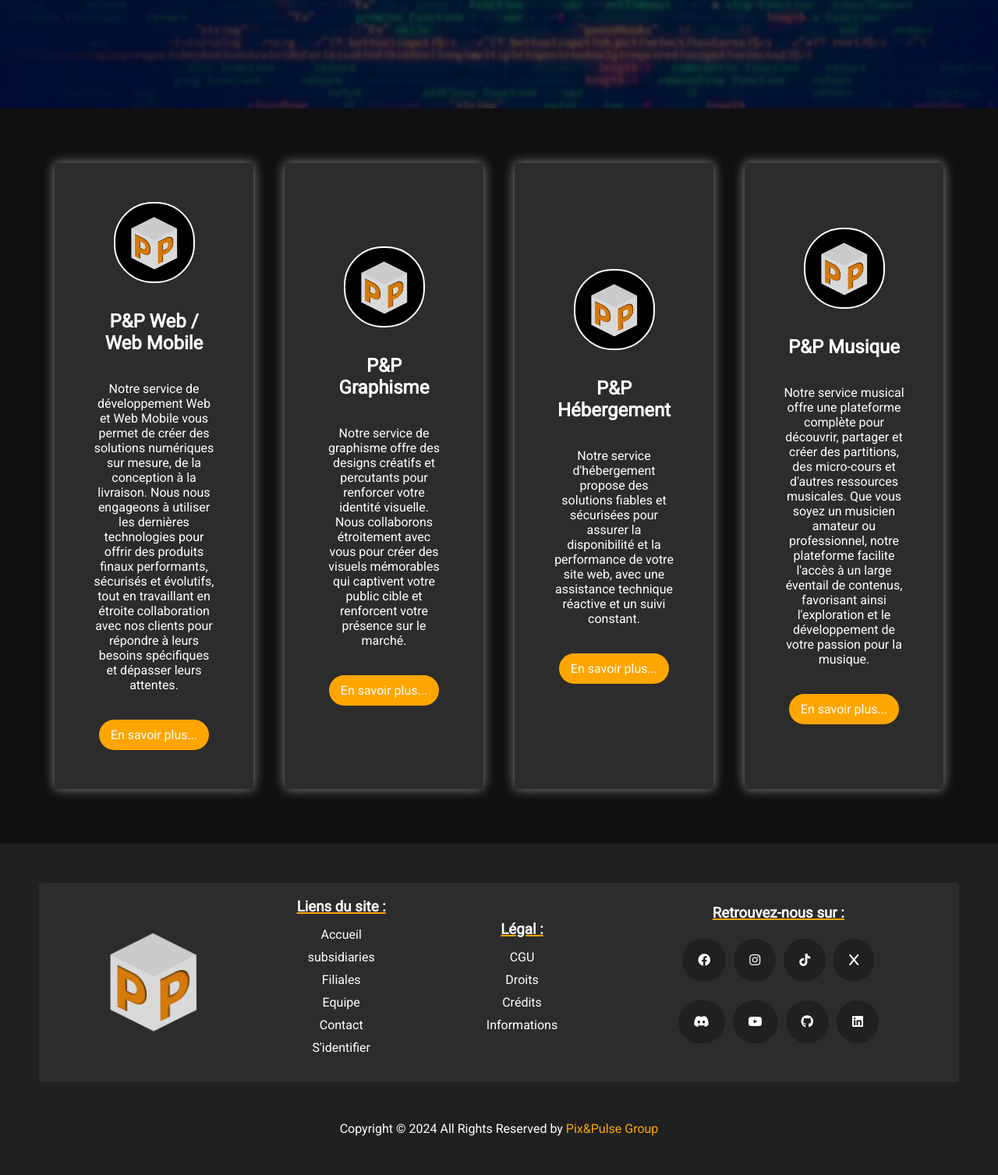
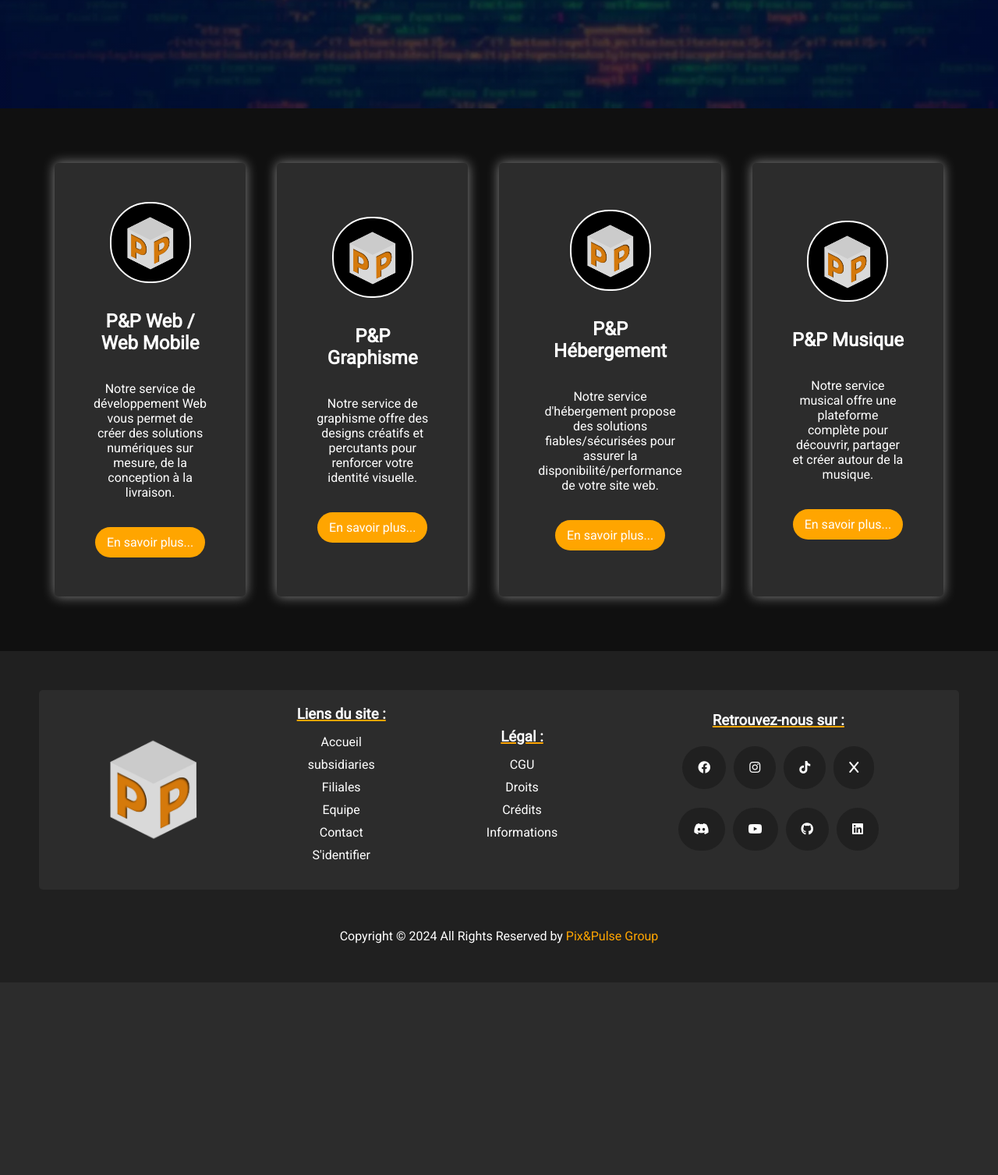
Before and after one commit to b-alvd/Pix-Pulse--group---Back, a PHP site: page / in a window 1280 px wide. Shown: the part 671-2178 px from the top of the page at 78% size. After the commit the page ends 1881 px from the top, so only its background shows below. Run offline with PHP 8.4, Linux system fonts and the light colour scheme.

Commit message:
modif subsidiaries

```diff
--- a/index.html
+++ b/index.html
@@ -91,25 +91,25 @@
                     <article id="subsidiaries_dev" class="subsidiaries_cards">
                         <img src="./public/assets/logo.webp" alt="">
                         <h2>P&P Web / Web Mobile</h2>
-                        <p>Notre service de développement Web et Web Mobile vous permet de créer des solutions numériques sur mesure, de la conception à la livraison. Nous nous engageons à utiliser les dernières technologies pour offrir des produits finaux performants, sécurisés et évolutifs, tout en travaillant en étroite collaboration avec nos clients pour répondre à leurs besoins spécifiques et dépasser leurs attentes.</p>
+                        <p>Notre service de développement Web vous permet de créer des solutions numériques sur mesure, de la conception à la livraison.</p>
                         <a href="">En savoir plus...</a>
                     </article>
                     <article id="subsidiaries_graphism" class="subsidiaries_cards">
                         <img src="./public/assets/logo.webp" alt="">
                         <h2>P&P Graphisme</h2>
-                        <p>Notre service de graphisme offre des designs créatifs et percutants pour renforcer votre identité visuelle. Nous collaborons étroitement avec vous pour créer des visuels mémorables qui captivent votre public cible et renforcent votre présence sur le marché.</p>
+                        <p>Notre service de graphisme offre des designs créatifs et percutants pour renforcer votre identité visuelle.</p>
                         <a href="">En savoir plus...</a>
                     </article>
                     <article id="subsidiaries_heberg" class="subsidiaries_cards">
                         <img src="./public/assets/logo.webp" alt="">
                         <h2>P&P Hébergement</h2>
-                        <p>Notre service d'hébergement propose des solutions fiables et sécurisées pour assurer la disponibilité et la performance de votre site web, avec une assistance technique réactive et un suivi constant.</p>
+                        <p>Notre service d'hébergement propose des solutions fiables/sécurisées pour assurer la disponibilité/performance de votre site web.</p>
                         <a href="">En savoir plus...</a>
                     </article>
                     <article id="subsidiaries_music" class="subsidiaries_cards">
                         <img src="./public/assets/logo.webp" alt="">
                         <h2>P&P Musique</h2>
-                        <p>Notre service musical offre une plateforme complète pour découvrir, partager et créer des partitions, des micro-cours et d'autres ressources musicales. Que vous soyez un musicien amateur ou professionnel, notre plateforme facilite l'accès à un large éventail de contenus, favorisant ainsi l'exploration et le développement de votre passion pour la musique.</p>
+                        <p>Notre service musical offre une plateforme complète pour découvrir, partager et créer autour de la musique.</p>
                         <a href="">En savoir plus...</a>
                     </article>
                 </div>
--- a/public/css/subsidiaries.css
+++ b/public/css/subsidiaries.css
@@ -29,9 +29,11 @@
 }
 #subsidiaries .subsidiaries_container article h2 {
     margin-bottom: 35px;
+    cursor: default;
 }
 #subsidiaries .subsidiaries_container article p {
     margin-bottom: 35px;
+    cursor: default;
 }
 #subsidiaries .subsidiaries_container article a {
     padding: 10px 15px;
```
